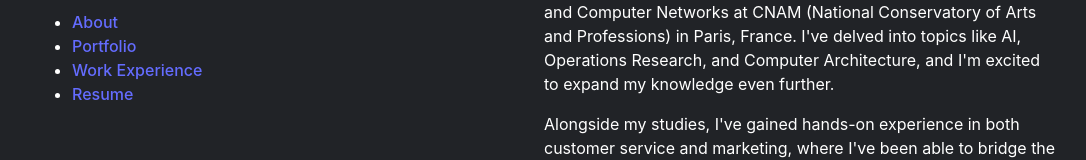
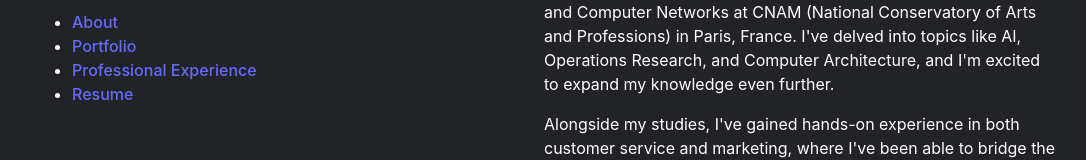
Before and after one commit to GrantCanty/portfolio, a React (Vite) app: page / in a window 1280 px wide. Shown: the part 256-416 px from the top of the page, without its empty margins (96-1182 px from the left). Built offline with nearby package versions, Linux system fonts and the light colour scheme.

Commit message:
added support for professional experience section

```diff
--- a/src/assets/about.tsx
+++ b/src/assets/about.tsx
@@ -1,17 +1,13 @@
 import { ReactElement } from 'react';
 import text from '../data/text.json'
 
+let info = Object(text)
+
 const About: React.FC = (): ReactElement => {
-    let info = Object(text)
-
-    info['en']['about'].forEach((ele: string) => {
-        console.log(ele)
-    })
-
     return(
         <div id='about' className='section about'>
-            {info['en']['about'].map((ele: string) => {
-                return <p>{ele}</p>
+            {info['en']['about'].map((ele: string, key: number) => {
+                return <p key={key}>{ele}</p>
             })}
         </div>
     )
--- a/src/assets/experience.tsx
+++ b/src/assets/experience.tsx
@@ -1,16 +1,31 @@
 import { ReactElement } from "react";
+import text from '../data/text.json'
+
+let info = Object(text);
+
+interface experience {
+    start: string;
+    end: string;
+    type: string;
+    company: string;
+    title: string;
+    description: string;
+}
 
 const Experience: React.FC = (): ReactElement => {
     return(
         <div id='experience' className='section experience'>
-            <h2>Experience</h2>
-            <p>Lorem ipsum dolor sit amet consectetur adipisicing elit. Recusandae nostrum delectus labore, quo consequuntur illum facere itaque adipisci fugit possimus totam doloribus, expedita sequi maiores libero quaerat provident quia voluptas.</p>
-            <p>Lorem ipsum dolor sit amet consectetur adipisicing elit. Recusandae nostrum delectus labore, quo consequuntur illum facere itaque adipisci fugit possimus totam doloribus, expedita sequi maiores libero quaerat provident quia voluptas.</p>
-            <p>Lorem ipsum dolor sit amet consectetur adipisicing elit. Recusandae nostrum delectus labore, quo consequuntur illum facere itaque adipisci fugit possimus totam doloribus, expedita sequi maiores libero quaerat provident quia voluptas.</p>
-            <p>Lorem ipsum dolor sit amet consectetur adipisicing elit. Recusandae nostrum delectus labore, quo consequuntur illum facere itaque adipisci fugit possimus totam doloribus, expedita sequi maiores libero quaerat provident quia voluptas.</p>
-            <p>Lorem ipsum dolor sit amet consectetur adipisicing elit. Recusandae nostrum delectus labore, quo consequuntur illum facere itaque adipisci fugit possimus totam doloribus, expedita sequi maiores libero quaerat provident quia voluptas.</p>
-            <p>Lorem ipsum dolor sit amet consectetur adipisicing elit. Recusandae nostrum delectus labore, quo consequuntur illum facere itaque adipisci fugit possimus totam doloribus, expedita sequi maiores libero quaerat provident quia voluptas.</p>
-            <p>Lorem ipsum dolor sit amet consectetur adipisicing elit. Recusandae nostrum delectus labore, quo consequuntur illum facere itaque adipisci fugit possimus totam doloribus, expedita sequi maiores libero quaerat provident quia voluptas.</p>
+            {info['en']['experience'].map((ele: experience, key: number) => {
+                return (
+                    <div key={key} className='experience'>
+                        <h2>{ele.title}</h2>
+                        <h3>{ele.company} - {ele.type}</h3>
+                        <p>{ele.start} - {ele.end}</p>
+                        <p>{ele.description}</p>
+                    </div>
+                )
+
+            })}
         </div>
     )
 }
--- a/src/assets/navigation.tsx
+++ b/src/assets/navigation.tsx
@@ -7,7 +7,7 @@ const Navigation: React.FC = (): ReactElement => {
             <ul>
                 <li > <HashLink smooth to='/#about' >About </HashLink> </li>
                 <li > <HashLink smooth to='/#portfolio' > Portfolio </HashLink> </li>
-                <li > <HashLink smooth to='/#experience' > Work Experience </HashLink> </li>
+                <li > <HashLink smooth to='/#experience' > Professional Experience </HashLink> </li>
                 <li > <HashLink smooth to='/#resume' >Resume</HashLink></li>
             </ul>
         </nav>
--- a/src/data/text.json
+++ b/src/data/text.json
@@ -11,8 +11,18 @@
             {
                 "start": "2021",
                 "end": "2024",
+                "type": "Full Time",
                 "company": "Fidelity Investments",
-                "title": "High Net Worth Associate"
+                "title": "High Net Worth Associate",
+                "description": "test test test test test"
+            },
+            {
+                "start": "2020",
+                "end": "2021",
+                "type": "Internship",
+                "company": "AIESEC in France",
+                "title": "Head of Marketing",
+                "description": "test test test test test"
             }
         ]
     }
```
